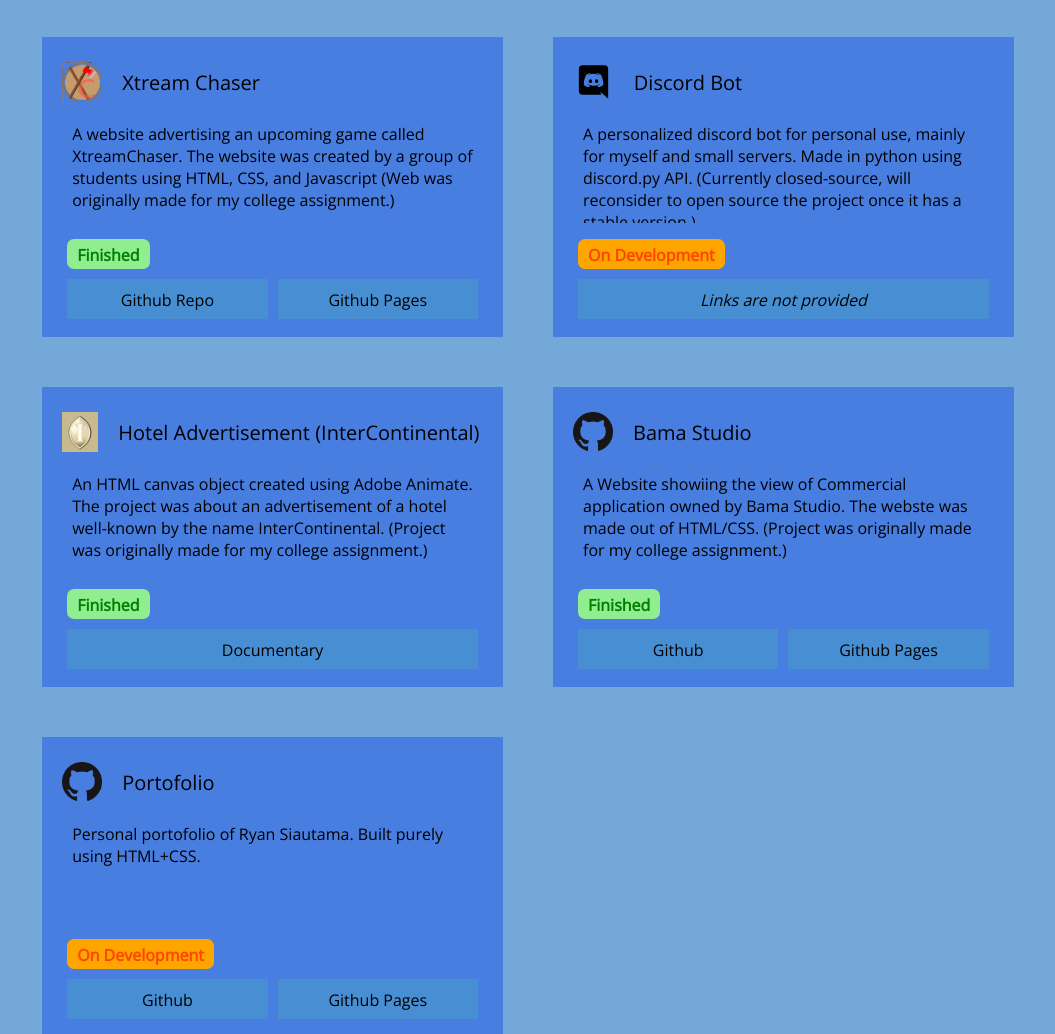
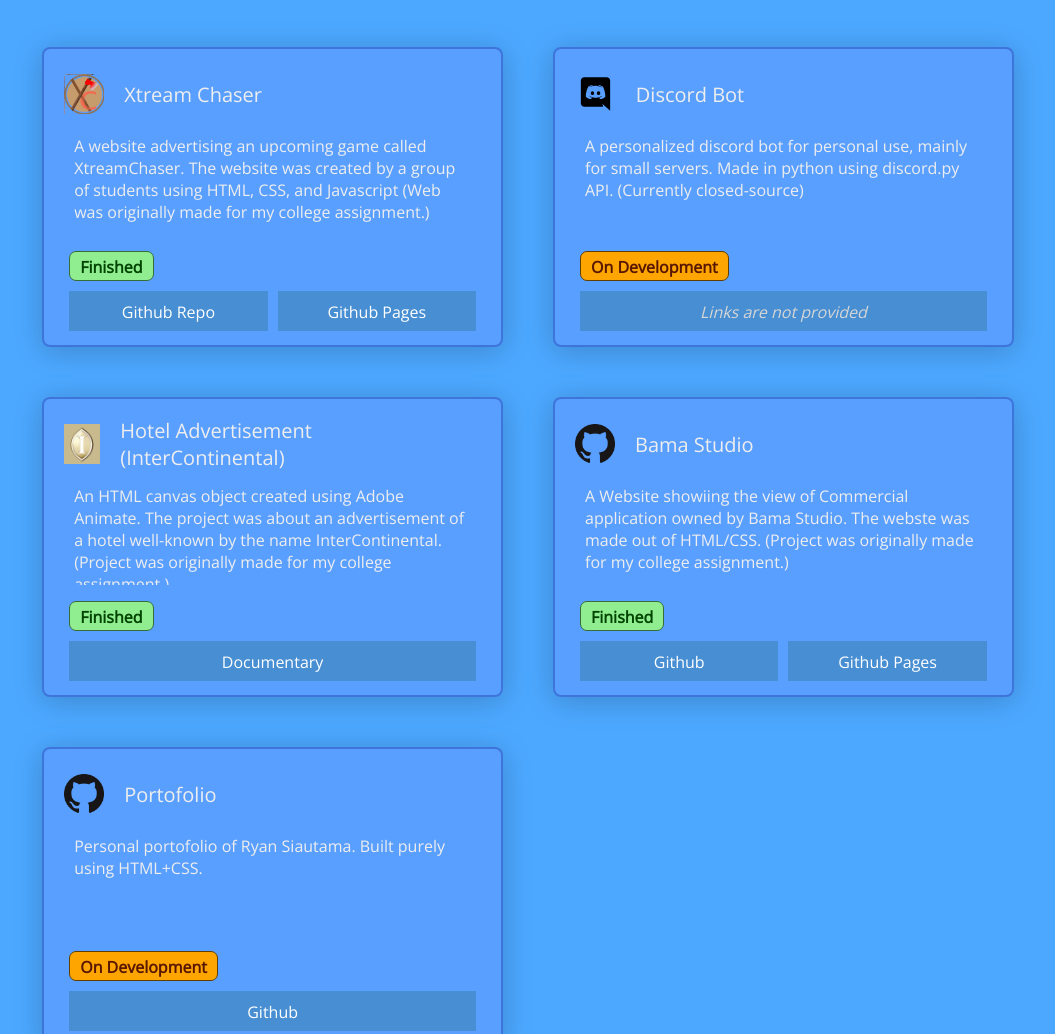
Before and after one commit to ryansiau/ryansiau.github.io, a plain HTML site: page docs/index.html in a window 1280 px wide. Shown: the part 1500-2534 px from the top of the page, without its empty margins (137-1192 px from the left). Drawn offline with nearby package versions, Linux system fonts and the light colour scheme.

Commit message:
some refurbish for readability

```diff
--- a/docs/assets/css/main.css
+++ b/docs/assets/css/main.css
@@ -41,13 +41,14 @@
 
 #panel-about {
   min-height: fit-content;
-  color: #000000;
+  color: #eeeeee;
   background-color: #0078f1;
 }
 
 #panel-project {
   height: fit-content;
-  background-color: #74a8d8;
+  color: #eeeeee;
+  background-color: #4ca8ff;
 }
 
 div.panel .panel-title {
@@ -162,8 +163,13 @@
 
 .project-card {
   height: 300px;
-  background-color: #487ee0;
+  background-color: rgba(154, 117, 255, 0.171);
   padding: 20px;
+  border-radius: 8px;
+  box-shadow: 0 4px 30px rgba(0, 0, 0, 0.2);
+  backdrop-filter: blur(5px);
+  -webkit-backdrop-filter: blur(5px);
+  border: 2px solid rgba(0, 20, 134, 0.3);
 }
 
 .project-header {
@@ -192,7 +198,7 @@
 
 .project-status {
   margin-left: 5px;
-  padding: 5px 10px;
+  padding: 4px 10px;
   height: 30px;
   border-radius: 7px;
   font-weight: bold;
@@ -202,12 +208,14 @@
 
 .project-finished {
   background-color: lightgreen;
-  color: green;
+  color: #004400;
+  border: 1px solid rgb(55, 109, 55);
 }
 
 .project-unfinished {
   background-color: orange;
-  color: orangered;
+  color: #571700;
+  border: 1px solid rgb(97, 63, 0);
 }
 
 .project-description::-webkit-scrollbar {
@@ -236,10 +244,14 @@
 .project-link {
   background-color: #478ed2;
   font-weight: normal;
-  color: black;
+  color: rgb(255, 255, 255);
   margin: 0 5px;
   width: 100%;
   height: 100%;
   text-align: center;
   padding: 10px 0;
 }
+
+.greyed {
+  color: rgb(214, 214, 214);
+}
--- a/docs/index.html
+++ b/docs/index.html
@@ -9,7 +9,10 @@
     <meta name="description" content="Portofolio of Ryan Siautama" />
     <meta name="viewport" content="width=device-width, initial-scale=1.0" />
 
-    <link href="https://fonts.googleapis.com/css2?family=Open+Sans:wght@300&display=swap" rel="stylesheet" />
+    <link
+      href="https://fonts.googleapis.com/css2?family=Open+Sans:wght@300&display=swap"
+      rel="stylesheet"
+    />
   </head>
 
   <body>
@@ -18,7 +21,10 @@
     <main>
       <!-- Landing area -->
       <div class="wrapper" id="body-wrapper">
-        <div class="panel flex-vertical-center flex-horizontal-center" id="panel-landing">
+        <div
+          class="panel flex-vertical-center flex-horizontal-center"
+          id="panel-landing"
+        >
           <div class="">
             <div class="text text-small">
               <h3>Portofolio of</h3>
@@ -28,10 +34,19 @@
             </div>
             <div class="flex-horizontal-center" id="contacts">
               <a class="contact-anchor" href="https://github.com/ryansiau">
-                <img class="contact-image image-circle" src="assets/images/GitHub-Mark-Light-64px.png" />
+                <img
+                  class="contact-image image-circle"
+                  src="assets/images/GitHub-Mark-Light-64px.png"
+                />
               </a>
-              <a class="contact-anchor" href="https://linkedin.com/in/ryan-siautama image-circle">
-                <img class="contact-image" src="assets/images/LinkedIn-logo.png" />
+              <a
+                class="contact-anchor"
+                href="https://linkedin.com/in/ryan-siautama image-circle"
+              >
+                <img
+                  class="contact-image"
+                  src="assets/images/LinkedIn-logo.png"
+                />
               </a>
               <!-- <a><img></a> -->
             </div>
@@ -46,15 +61,26 @@
           <div class="wrapper row" id="about-bio">
             <div class="text text-medium text-light" id="bio-desc">
               <p>
-                Undergraduate Computer Science student at Binus University. An active member of
-                <a class="inline-link" href="https://jollybee.binus.ac.id/">Jollybee</a>, Binus Programming Team.
-                <br />
-                Interested in problem solving, learning a different implementation.
+                Skilled software development professional with expertise in web
+                application development particularly backend services, with a
+                basic proficiency in frontend development. Gained a solid
+                understanding in DevOps and infrastructure management through
+                personal involvement in self-hosting and regular collaboration
+                with DevOps team members.
               </p>
-              <p>Other hobbies and interests: astrophysics, gaming, device personalization, table tennis</p>
+              <p>
+
+              </p>
+              <p>
+                Other hobbies and interests: astrophysics, gaming, self-hosting, table tennis, cybersecurity
+              </p>
             </div>
             <div class="profile-image">
-              <img class="image-circle" id="profile-photo" src="assets/images/pas-photo.jpg" />
+              <img
+                class="image-circle"
+                id="profile-photo"
+                src="assets/images/pas-photo.jpg"
+              />
             </div>
           </div>
         </div>
@@ -67,71 +93,127 @@
           <div class="project-grid-container">
             <div class="project-card">
               <div class="project-header">
-                <img class="project-logo" src="assets/images/xtream-chaser-64px.png" alt="logo" />
+                <img
+                  class="project-logo"
+                  src="assets/images/xtream-chaser-64px.png"
+                  alt="logo"
+                />
                 <h4 class="project-name">Xtream Chaser</h4>
               </div>
               <p class="project-description">
-                A website advertising an upcoming game called XtreamChaser. The website was created by a group of students using HTML, CSS, and Javascript (Web was originally made for my college
+                A website advertising an upcoming game called XtreamChaser. The
+                website was created by a group of students using HTML, CSS, and
+                Javascript (Web was originally made for my college assignment.)
+              </p>
+              <div class="project-status project-finished">Finished</div>
+              <div class="project-refs flex-horizontal-center">
+                <a
+                  href="https://github.com/Ryansiau/College-4thterm-hci/"
+                  class="project-link"
+                  >Github Repo</a
+                >
+                <a
+                  href="https://ryansiau.github.io/College-4thterm-hci/"
+                  class="project-link"
+                  >Github Pages</a
+                >
+              </div>
+            </div>
+            <div class="project-card">
+              <div class="project-header">
+                <img
+                  class="project-logo"
+                  src="assets/images/Discord-Logo-Black.svg"
+                  alt="logo"
+                />
+                <h4 class="project-name">Discord Bot</h4>
+              </div>
+              <p class="project-description">
+                A personalized discord bot for personal use, mainly for small servers. Made in python using discord.py API. (Currently closed-source)
+              </p>
+              <div class="project-status project-unfinished">
+                On Development
+              </div>
+              <div class="project-refs flex-horizontal-center">
+                <p class="project-link text-italic greyed">Links are not provided</p>
+              </div>
+            </div>
+            <div class="project-card">
+              <div class="project-header">
+                <img
+                  class="project-logo"
+                  src="assets/images/intercontinental.png"
+                  alt="logo"
+                />
+                <h4 class="project-name">
+                  Hotel Advertisement (InterContinental)
+                </h4>
+              </div>
+              <p class="project-description">
+                An HTML canvas object created using Adobe Animate. The project
+                was about an advertisement of a hotel well-known by the name
+                InterContinental. (Project was originally made for my college
                 assignment.)
               </p>
               <div class="project-status project-finished">Finished</div>
               <div class="project-refs flex-horizontal-center">
-                <a href="https://github.com/Ryansiau/College-4thterm-hci/" class="project-link">Github Repo</a>
-                <a href="https://ryansiau.github.io/College-4thterm-hci/" class="project-link">Github Pages</a>
+                <a
+                  href="https://drive.google.com/file/d/1LPZcyDpX0FYzH-p_Qg0vhRLFkIl8vWa1/view?usp=sharing"
+                  class="project-link"
+                  >Documentary</a
+                >
               </div>
             </div>
             <div class="project-card">
               <div class="project-header">
-                <img class="project-logo" src="assets/images/Discord-Logo-Black.svg" alt="logo" />
-                <h4 class="project-name">Discord Bot</h4>
+                <img
+                  class="project-logo"
+                  src="assets/images/GitHub-Mark-64px.png"
+                  alt="logo"
+                />
+                <h4 class="project-name">Bama Studio</h4>
               </div>
               <p class="project-description">
-                A personalized discord bot for personal use, mainly for myself and small servers. Made in python using discord.py API. (Currently closed-source, will reconsider to open source the
-                project once it has a stable version.)
+                A Website showiing the view of Commercial application owned by
+                Bama Studio. The webste was made out of HTML/CSS. (Project was
+                originally made for my college assignment.)
               </p>
-              <div class="project-status project-unfinished">On Development</div>
+              <div class="project-status project-finished">Finished</div>
               <div class="project-refs flex-horizontal-center">
-                <p class="project-link text-italic">Links are not provided</p>
+                <a
+                  href="https://github.com/Ryansiau/College-4thterm-Bama-Studio/"
+                  class="project-link"
+                  >Github</a
+                >
+                <a
+                  href="https://ryansiau.github.io/College-4thterm-Bama-Studio/"
+                  class="project-link"
+                  >Github Pages</a
+                >
               </div>
             </div>
             <div class="project-card">
               <div class="project-header">
-                <img class="project-logo" src="assets/images/intercontinental.png" alt="logo" />
-                <h4 class="project-name">Hotel Advertisement (InterContinental)</h4>
+                <img
+                  class="project-logo"
+                  src="assets/images/GitHub-Mark-64px.png"
+                  alt="logo"
+                />
+                <h4 class="project-name">Portofolio</h4>
               </div>
               <p class="project-description">
-                An HTML canvas object created using Adobe Animate. The project was about an advertisement of a hotel well-known by the name InterContinental. (Project was originally made for my
-                college assignment.)
+                Personal portofolio of Ryan Siautama. Built purely using
+                HTML+CSS.
               </p>
-              <div class="project-status project-finished">Finished</div>
+              <div class="project-status project-unfinished">
+                On Development
+              </div>
               <div class="project-refs flex-horizontal-center">
-                <a href="https://drive.google.com/file/d/1LPZcyDpX0FYzH-p_Qg0vhRLFkIl8vWa1/view?usp=sharing" class="project-link">Documentary</a>
-              </div>
-            </div>
-            <div class="project-card">
-              <div class="project-header">
-                <img class="project-logo" src="assets/images/GitHub-Mark-64px.png" alt="logo" />
-                <h4 class="project-name">Bama Studio</h4>
-              </div>
-              <p class="project-description">
-                A Website showiing the view of Commercial application owned by Bama Studio. The webste was made out of HTML/CSS. (Project was originally made for my college assignment.)
-              </p>
-              <div class="project-status project-finished">Finished</div>
-              <div class="project-refs flex-horizontal-center">
-                <a href="https://github.com/Ryansiau/College-4thterm-Bama-Studio/" class="project-link">Github</a>
-                <a href="https://ryansiau.github.io/College-4thterm-Bama-Studio/" class="project-link">Github Pages</a>
-              </div>
-            </div>
-            <div class="project-card">
-              <div class="project-header">
-                <img class="project-logo" src="assets/images/GitHub-Mark-64px.png" alt="logo" />
-                <h4 class="project-name">Portofolio</h4>
-              </div>
-              <p class="project-description">Personal portofolio of Ryan Siautama. Built purely using HTML+CSS.</p>
-              <div class="project-status project-unfinished">On Development</div>
-              <div class="project-refs flex-horizontal-center">
-                <a href="https://github.com/Ryansiau/ryansiau.github.io/" class="project-link">Github</a>
-                <a href="#" class="project-link">Github Pages</a>
+                <a
+                  href="https://github.com/Ryansiau/ryansiau.github.io/"
+                  class="project-link"
+                  >Github</a
+                >
               </div>
             </div>
           </div>
```
